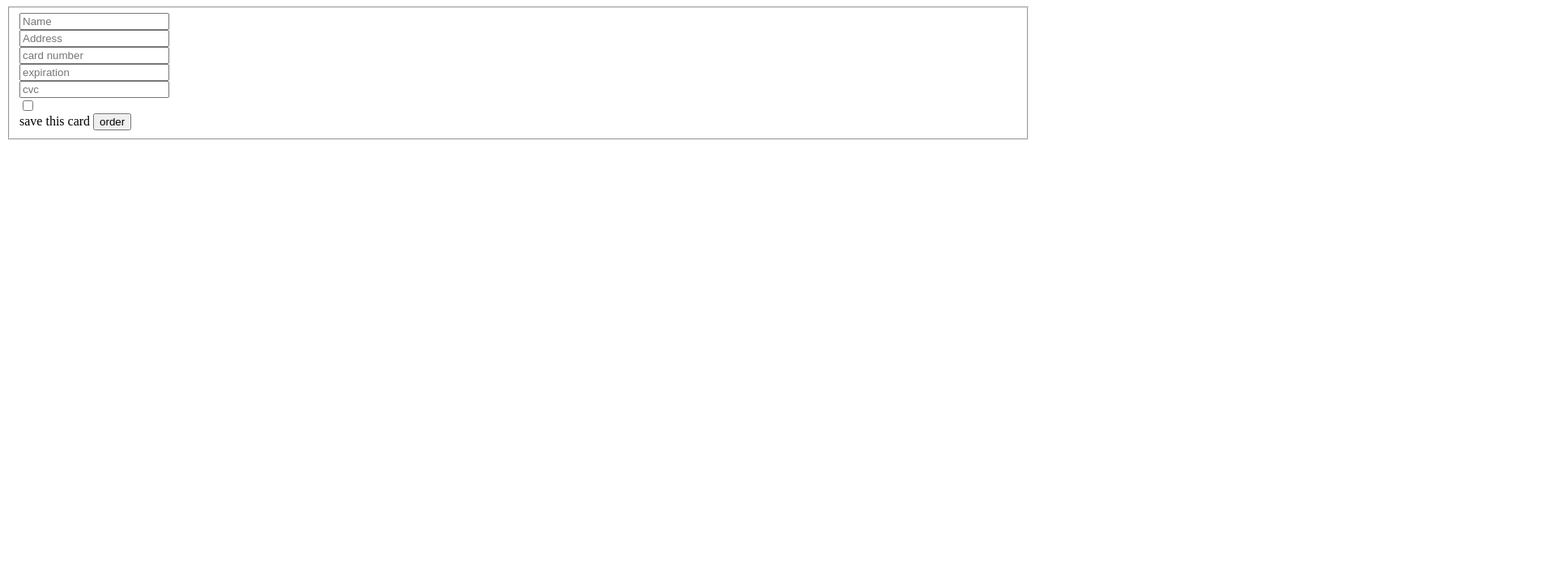
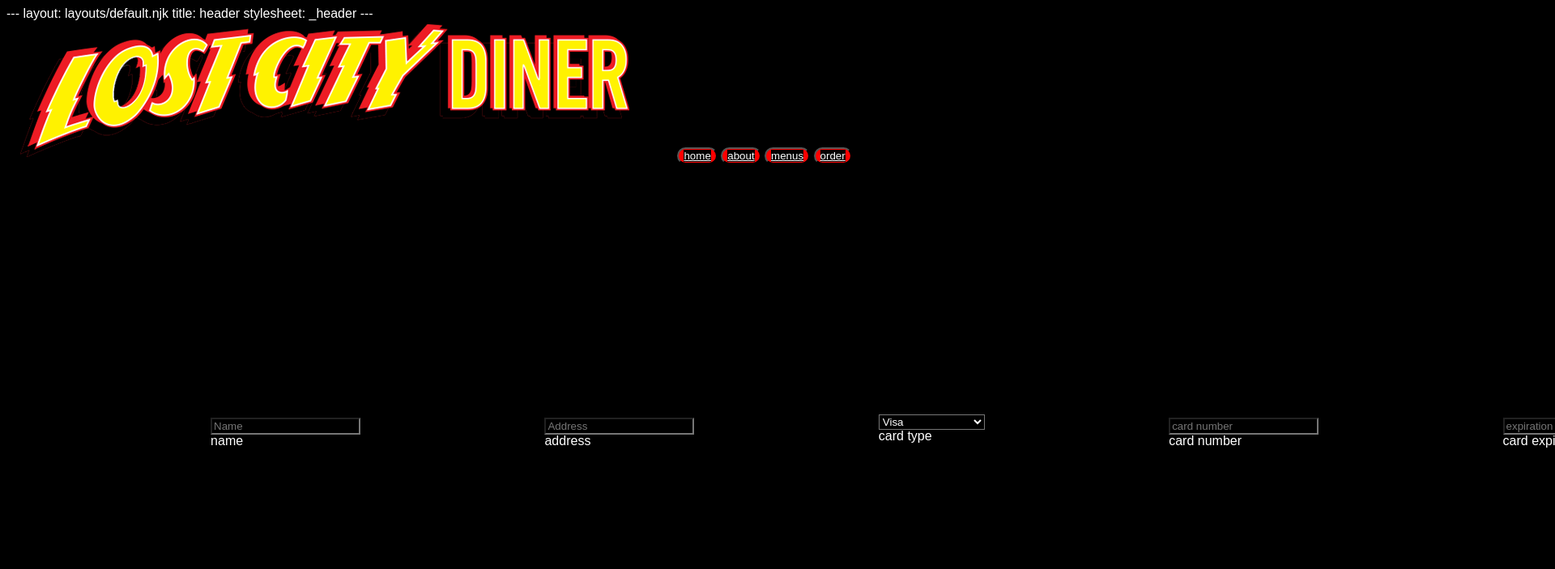
Before and after one commit to fcohen9/gd431, an Eleventy site: page lostcity/src/order_form.html in a window 1280 px wide. Shown: the top 703 px of the page at 81% size, 1920 px wide, since content can reach past the window. Built offline with nearby package versions, Linux system fonts and the light colour scheme; Eleventy itself is replaced by a stand-in of ours; files that its build step writes are made by us from their sources; files whose address does not match are found by name.

Commit message:
giving header own style sheet

```diff
--- a/lostcity/src/_includes/_header.html
+++ b/lostcity/src/_includes/_header.html
@@ -1,7 +1,9 @@
 ---
 layout: layouts/default.njk
 title: header
+stylesheet: _header
 ---
+
 <div class="header-wrapper">
 <img class= "logo" src="images/logo.png" alt="lost city diner">
 
--- a/lostcity/src/order_form.html
+++ b/lostcity/src/order_form.html
@@ -3,23 +3,47 @@ layout: layouts/default.njk
 title: order
 stylesheet: order_form
 ---
+
+{% include "_header.html"%}
+
 <div class="wrapper">
 <form class="order-form">
     <fieldset>
 
+        <label for="name">
+        <input id="name" type="name" placeholder="Name">
+        name </label>
 
-        <input type="name" placeholder="Name">
-        <input type="address" placeholder="Address">
-        <input type="card_number" placeholder="card number">
-        <input type="card_expiration" placeholder="expiration">
-        <input type="cvc" placeholder="cvc">
+        <label for="address">
+        <input id="address" type="address" placeholder="Address">
+        address </label>
+
+        <label for="card_type">
+        <select id="card_type">
+            <option>Visa</option>
+            <option>Mastercard</option>
+            <option>Discover</option>
+            <option>American Express</option>
+        </select>
+        card type</label>
+
+        <label for="card_number">
+        <input id="card_number" type="card_number" placeholder="card number"> card number </label>
+
+        <label for="card_expiration">
+        <input id="card_expiration" type="card_expiration" placeholder="expiration"> card expiration </label>
+
+        <label for="cvc">
+        <input id="cvc" type="cvc" placeholder="cvc"> cvc </label>
 
 
-        <label for="remember">
-            <input id="remember" type="checkbox"> save this card
+        <label for="save">
+            <input id="save" type="checkbox">  save this card
         </label>
 
-        <button type="submit" class="pure-button pure-button-primary">order</button>
+        <button type="submit" class="order_button">order</button>
     </fieldset>
 </form>
 </div>
+
+{% include "_footer.html"%}
--- /dev/null
+++ b/lostcity/src/styles/_header.scss
@@ -0,0 +1,30 @@
+.header-wrapper {display: grid;
+grid-template-columns: 3fr 1fr 1fr 1fr 1fr;
+margin-right:5%;
+margin-left:5%;
+
+}
+
+button {
+    color:white;
+ background-color:red;
+border-radius: 25px;
+text-decoration: none;
+border-color:red;
+margin:20%;
+
+}
+
+
+
+a {color:white;
+background-color:red;
+text-decoration: none;
+font-size: 75%;}
+
+.logo {grid-column:1/2;
+    max-width: 100%;
+    padding-top:7%;
+    width:80%;
+
+}
--- /dev/null
+++ b/lostcity/src/styles/header.scss
@@ -0,0 +1,30 @@
+.header-wrapper {display: grid;
+grid-template-columns: 3fr 1fr 1fr 1fr 1fr;
+margin-right:5%;
+margin-left:5%;
+
+}
+
+button {
+    color:white;
+ background-color:red;
+border-radius: 25px;
+text-decoration: none;
+border-color:red;
+margin:20%;
+
+}
+
+
+
+a {color:white;
+background-color:red;
+text-decoration: none;
+font-size: 75%;}
+
+.logo {grid-column:1/2;
+    max-width: 100%;
+    padding-top:7%;
+    width:80%;
+
+}
--- a/lostcity/src/styles/order_form.scss
+++ b/lostcity/src/styles/order_form.scss
@@ -1,2 +1,22 @@
-.wrapper{color:black;}
-input {display: flex;}
+*{background-color:black;
+font-family: sans-serif;
+color:white;}
+
+
+fieldset {margin:10%; border:none;
+line-height: 100%;
+display: flex;}
+
+input {
+    margin-top: 2%;
+}
+
+label {margin:10%;}
+
+button {margin-top:5%;
+margin-bottom: 5%;
+ background-color:red;
+
+    border-radius: 25px;
+}
+/*how can i make the save this card go next to the check box?*/
```
Also changed, not shown: lostcity/src/styles/header.css (added), lostcity/src/styles/order_form.css, 6 other files.
